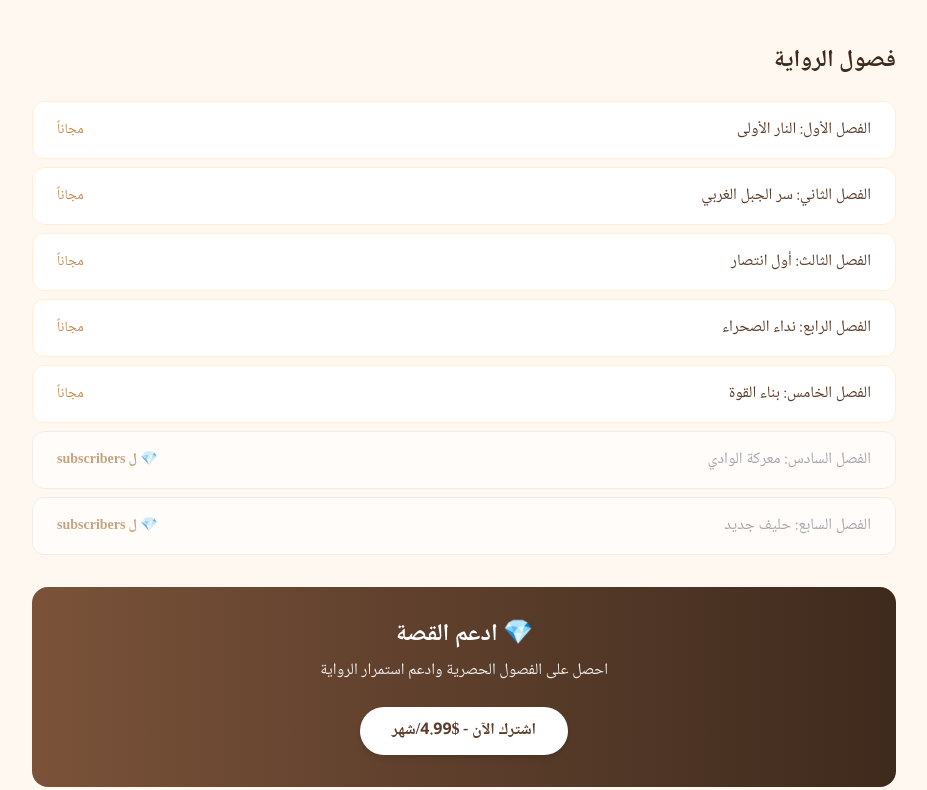
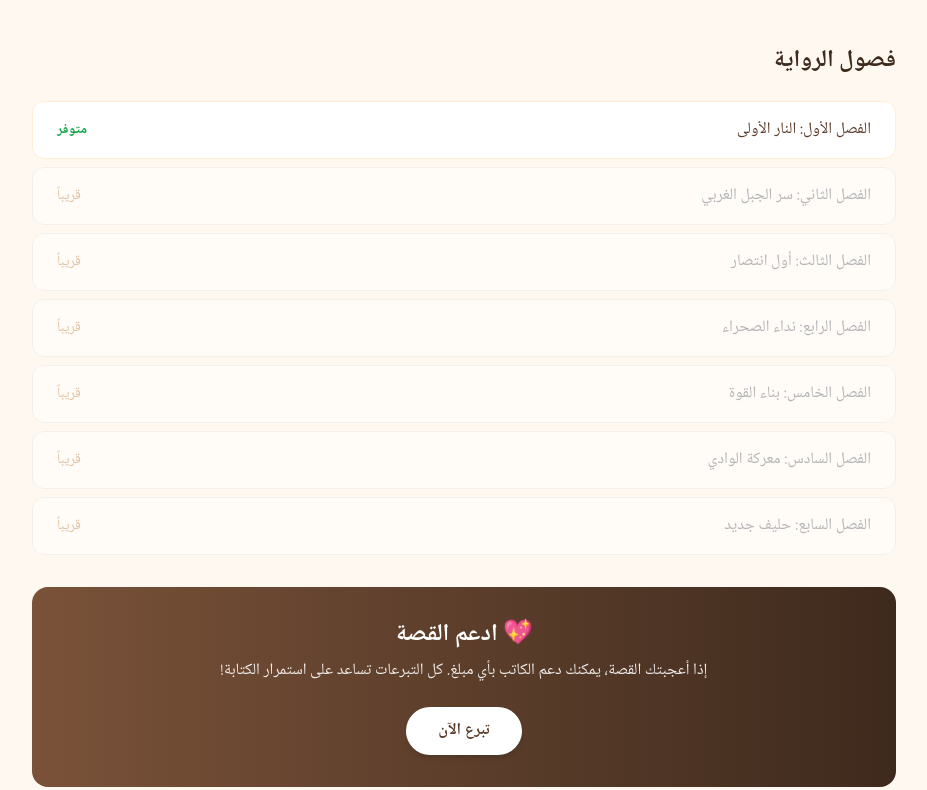
Before and after one commit to qinmu1232316/qissat-qabila, a website: page index.html in a window 1280 px wide. Shown: the part 790-1580 px from the top of the page, without its empty margins (176-1103 px from the left). Drawn offline with nearby package versions, Linux system fonts and the light colour scheme.

Commit message:
Change to donation-only mode, fix navigation

```diff
--- a/index.html
+++ b/index.html
@@ -32,7 +32,7 @@
       <nav class="flex gap-6 text-sm">
         <a href="/" class="text-desert-500 hover:text-desert-700">الرئيسية</a>
         <a href="/#chapters" class="text-desert-500 hover:text-desert-700">الفصول</a>
-        <a href="/subscribe.html" class="text-desert-500 hover:text-desert-700">اشتراك</a>
+        <a href="/donate.html" class="text-desert-500 hover:text-desert-700">تبرع</a>
       </nav>
     </div>
   </header>
@@ -82,39 +82,39 @@
     <div class="space-y-2" id="chapter-list">
       <a href="/chapter.html?ch=1" class="block bg-white rounded-xl px-6 py-4 border border-sand-100 hover:border-desert-300 hover:shadow transition flex justify-between items-center">
         <span class="text-desert-700">الفصل الأول: النار الأولى</span>
-        <span class="text-desert-400 text-sm">مجاناً</span>
+        <span class="text-green-600 text-sm font-semibold">متوفر</span>
       </a>
-      <a href="/chapter.html?ch=2" class="block bg-white rounded-xl px-6 py-4 border border-sand-100 hover:border-desert-300 hover:shadow transition flex justify-between items-center">
-        <span class="text-desert-700">الفصل الثاني: سر الجبل الغربي</span>
-        <span class="text-desert-400 text-sm">مجاناً</span>
-      </a>
-      <a href="/chapter.html?ch=3" class="block bg-white rounded-xl px-6 py-4 border border-sand-100 hover:border-desert-300 hover:shadow transition flex justify-between items-center">
-        <span class="text-desert-700">الفصل الثالث: أول انتصار</span>
-        <span class="text-desert-400 text-sm">مجاناً</span>
-      </a>
-      <a href="/chapter.html?ch=4" class="block bg-white rounded-xl px-6 py-4 border border-sand-100 hover:border-desert-300 hover:shadow transition flex justify-between items-center">
-        <span class="text-desert-700">الفصل الرابع: نداء الصحراء</span>
-        <span class="text-desert-400 text-sm">مجاناً</span>
-      </a>
-      <a href="/chapter.html?ch=5" class="block bg-white rounded-xl px-6 py-4 border border-sand-100 hover:border-desert-300 hover:shadow transition flex justify-between items-center">
-        <span class="text-desert-700">الفصل الخامس: بناء القوة</span>
-        <span class="text-desert-400 text-sm">مجاناً</span>
-      </a>
-      <div class="block bg-white rounded-xl px-6 py-4 border border-gray-200 flex justify-between items-center opacity-60">
+      <div class="block bg-white rounded-xl px-6 py-4 border border-gray-200 flex justify-between items-center opacity-50">
+        <span class="text-gray-500">الفصل الثاني: سر الجبل الغربي</span>
+        <span class="text-desert-400 text-sm">قريباً</span>
+      </div>
+      <div class="block bg-white rounded-xl px-6 py-4 border border-gray-200 flex justify-between items-center opacity-50">
+        <span class="text-gray-500">الفصل الثالث: أول انتصار</span>
+        <span class="text-desert-400 text-sm">قريباً</span>
+      </div>
+      <div class="block bg-white rounded-xl px-6 py-4 border border-gray-200 flex justify-between items-center opacity-50">
+        <span class="text-gray-500">الفصل الرابع: نداء الصحراء</span>
+        <span class="text-desert-400 text-sm">قريباً</span>
+      </div>
+      <div class="block bg-white rounded-xl px-6 py-4 border border-gray-200 flex justify-between items-center opacity-50">
+        <span class="text-gray-500">الفصل الخامس: بناء القوة</span>
+        <span class="text-desert-400 text-sm">قريباً</span>
+      </div>
+      <div class="block bg-white rounded-xl px-6 py-4 border border-gray-200 flex justify-between items-center opacity-50">
         <span class="text-gray-500">الفصل السادس: معركة الوادي</span>
-        <span class="text-desert-500 text-sm font-semibold">💎 ل subscribers</span>
+        <span class="text-desert-400 text-sm">قريباً</span>
       </div>
-      <div class="block bg-white rounded-xl px-6 py-4 border border-gray-200 flex justify-between items-center opacity-60">
+      <div class="block bg-white rounded-xl px-6 py-4 border border-gray-200 flex justify-between items-center opacity-50">
         <span class="text-gray-500">الفصل السابع: حليف جديد</span>
-        <span class="text-desert-500 text-sm font-semibold">💎 ل subscribers</span>
+        <span class="text-desert-400 text-sm">قريباً</span>
       </div>
     </div>
 
     <!-- Subscribe CTA -->
     <div class="mt-8 bg-gradient-to-r from-desert-600 to-desert-800 rounded-2xl p-8 text-center text-white">
-      <h4 class="text-2xl font-bold mb-2">💎 ادعم القصة</h4>
-      <p class="mb-6 opacity-90">احصل على الفصول الحصرية وادعم استمرار الرواية</p>
-      <a href="/subscribe.html" class="inline-block bg-white text-desert-700 px-8 py-3 rounded-full font-semibold hover:bg-sand-100 transition shadow-md">اشترك الآن - $4.99/شهر</a>
+      <h4 class="text-2xl font-bold mb-2">💖 ادعم القصة</h4>
+      <p class="mb-6 opacity-90">إذا أعجبتك القصة، يمكنك دعم الكاتب بأي مبلغ. كل التبرعات تساعد على استمرار الكتابة!</p>
+      <a href="/donate.html" class="inline-block bg-white text-desert-700 px-8 py-3 rounded-full font-semibold hover:bg-sand-100 transition shadow-md">تبرع الآن</a>
     </div>
   </section>
 
```
Also changed, not shown: chapter.html (+4 -4 lines), donate.html (added, +52 -0 lines), subscribe.html (deleted, +0 -84 lines).
